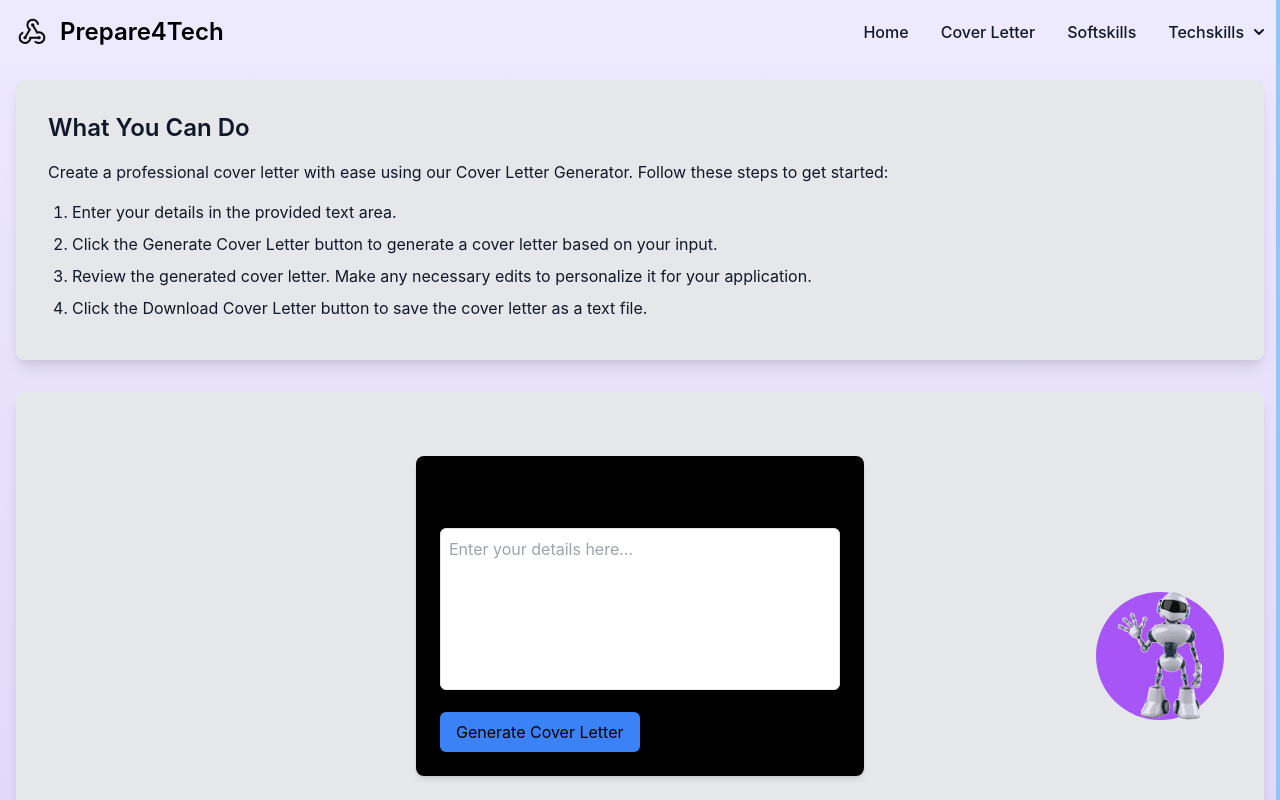
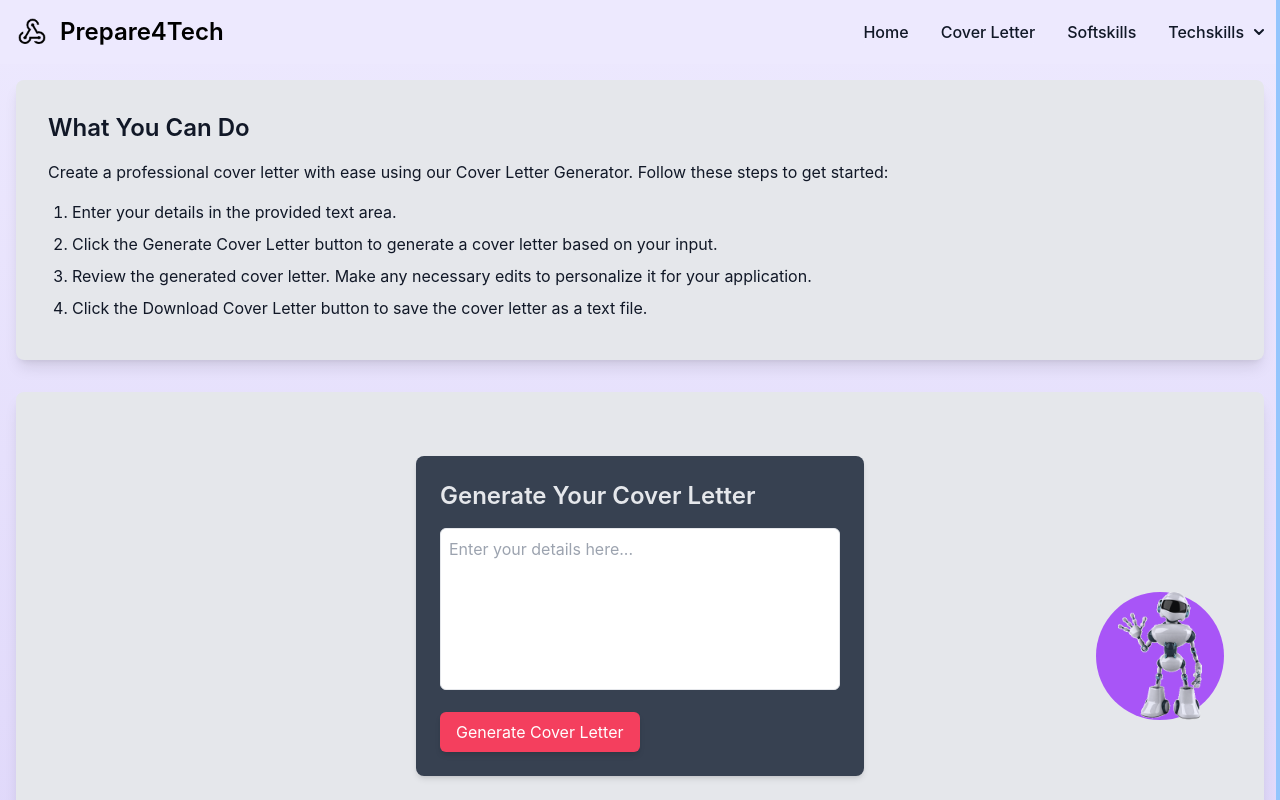
Before and after one commit to wunderfisch/nextjs_group_project, a Next.js app: page /generator in a window 1280 px wide. Shown: the top 800 px of the page. Built offline with nearby package versions, Linux system fonts and the light colour scheme.

Commit message:
generator refresh added

```diff
--- a/src/components/CoverLetterGenerator.tsx
+++ b/src/components/CoverLetterGenerator.tsx
@@ -1,10 +1,15 @@
 import React, { useState } from "react";
+import { FontAwesomeIcon } from "@fortawesome/react-fontawesome";
+import { faDownload } from "@fortawesome/free-solid-svg-icons";
 
 const CoverLetterGenerator = () => {
   const [input, setInput] = useState("");
   const [generatedLetter, setGeneratedLetter] = useState("");
+  const [showGeneratedLetter, setShowGeneratedLetter] = useState(false);
+  const [isLoading, setIsLoading] = useState(false);
 
   const generateCoverLetter = async () => {
+    setIsLoading(true);
     const data = {
       type: "text",
       message: input,
@@ -23,62 +28,74 @@ const CoverLetterGenerator = () => {
       const responseData = await res.json();
 
       if (responseData?.text) {
-        setGeneratedLetter(responseData.text); // Set the generated cover letter
+        setGeneratedLetter(responseData.text);
+        setShowGeneratedLetter(true);
       }
     } catch (error) {
       console.log(error);
+    } finally {
+      setIsLoading(false);
     }
   };
 
   const downloadCoverLetter = () => {
     const blob = new Blob([generatedLetter], { type: "text/plain" });
-    //creating a new Blob instance
-    //blob-binary large object-handle content as a plein text
     const url = URL.createObjectURL(blob);
-    //creating temporary a URL that represents the content
     const link = document.createElement("a");
-    //creating a link element that can trigger the download process when clicked
     link.href = url;
-    //setting the href attribute of the anchor element
     link.download = "cover_letter.txt";
     link.click();
-    //triggering click event
+  };
+
+  const remakeCoverLetter = () => {
+    setShowGeneratedLetter(false);
+    setInput("");
+    setGeneratedLetter("");
   };
 
   return (
     <div className="flex flex-col items-center min-h-screen bg-white-100 py-8">
-      <div className="w-full max-w-md bg-black p-6 rounded-lg shadow-md">
-        <h2 className="text-2xl font-semibold mb-4">
-          Generate Your Cover Letter
-        </h2>
+      {!showGeneratedLetter ? (
+        <div className="w-full max-w-md bg-gray-700 text-gray-200 p-6 rounded-lg shadow-md">
+          <h2 className="text-2xl font-semibold mb-4">Generate Your Cover Letter</h2>
           <textarea
             value={input}
             onChange={(e) => setInput(e.target.value)}
             placeholder="Enter your details here..."
-          className="border p-2 mb-4 w-full rounded-md resize-none text-stone-900"
+            className="border p-2 mb-4 w-full rounded-md resize-none text-gray-800"
             rows={6}
           />
           <button
             onClick={generateCoverLetter}
-          className="bg-blue-500 text-black px-4 py-2 rounded-md shadow-md hover:bg-blue-600 transition duration-300"
+            className={`bg-rose-500 text-white px-4 py-2 rounded-md shadow-md hover:bg-rose-400 transition duration-300 ${
+              isLoading ? "opacity-50 cursor-not-allowed" : ""
+            }`}
+            disabled={isLoading}
           >
-          Generate Cover Letter
+            {isLoading ? "Generating..." : "Generate Cover Letter"}
           </button>
-        {generatedLetter && (
-          <div className="mt-6 p-4 bg-gray-200 rounded-md">
-            <h3 className="text-lg font-semibold mb-2">
-              Generated Cover Letter:
-            </h3>
-            <pre className="overflow-auto max-h-40">{generatedLetter}</pre>
+        </div>
+      ) : (
+        <div className="mt-6 p-4 bg-gray-400 rounded-lg shadow-lg w-full md:w-1/2">
+          <h3 className="text-xl font-semibold mb-2">Generated Cover Letter:</h3>
+          <pre className="bg-white p-4 rounded-md shadow-md overflow-auto whitespace-pre-wrap text-gray-800">{generatedLetter}</pre>
           <button
             onClick={downloadCoverLetter}
-              className="bg-green-500 text-black px-4 py-2 rounded-md mt-2 shadow-md hover:bg-green-600 transition duration-300"
+            className="flex items-center justify-center mt-4 bg-rose-500 text-white px-4 py-2 rounded-md shadow-md hover:bg-rose-400 transition duration-300 relative"
           >
-              Download Cover Letter
+            <FontAwesomeIcon icon={faDownload} className="mr-2" />
+            <span className="opacity-0 absolute top-0 left-0 w-full h-full flex items-center justify-center transition-opacity duration-300 hover:opacity-100">
+              Click to Download
+            </span>
+          </button>
+          <button
+            onClick={remakeCoverLetter}
+            className="flex items-center justify-center mt-4 bg-rose-500 text-white px-4 py-2 rounded-md shadow-md hover:bg-rose-400 transition duration-300"
+          >
+            Remake
           </button>
         </div>
       )}
-      </div>
     </div>
   );
 };
```
Lines whose indentation alone changed are shown as unchanged.
